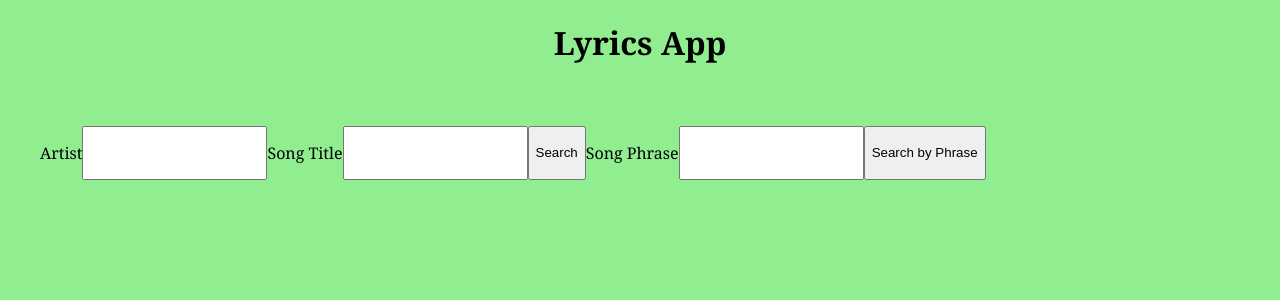
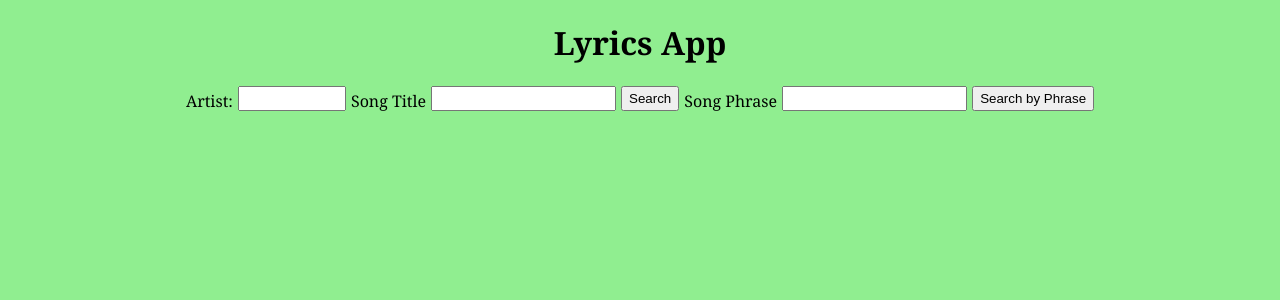
Before and after one commit to asatukorala/lyric-app, a React (Create React App) app: page / in a window 1280 px wide. Shown: the top 300 px of the page. Built offline with nearby package versions, Linux system fonts and the light colour scheme.

Commit message:
css updated

```diff
--- a/src/App.js
+++ b/src/App.js
@@ -4,11 +4,12 @@ import LyricDisplay from './LyricDisplay';
 import env from "react-dotenv"
 import { useState } from 'react';
 //import Songs from './songs';
-// import fetch from 'node-fetch'
 // import { useState, useEffect } from "react"
-// import useFetch from "react-fetch-hook"
 
 function App() {
+  const [artist, setArtist] = useState(null)
+  const [songTitle, setSongTitle] = useState(null)
+  const [restricted, setRestricted] = useState(0)
   const [lyrics, setLyrics] = useState(null)
   const [trackID, setTrackID] = useState(null)
   const [renderList, setRenderList] = useState(null)
@@ -17,7 +18,8 @@ function App() {
      const newContent = event.target.value
      var songPhrase = document.getElementById("song-phrase").value
      console.log(songPhrase)
-    //  console.log(res['message']['body']['track_list'][0]['track']['track_name'], res['message']['body']['track_list'][0]['track']['artist_name'])
+     setArtist("")
+     setSongTitle("")
      let res = fetch(`http://api.musixmatch.com/ws/1.1/track.search?apikey=${process.env.REACT_APP_API_URL}&q_lyrics=${songPhrase}`)
 
     //  , {
@@ -31,15 +33,13 @@ function App() {
    }
 
   const handleLyricDisplay = event => {
-   // const [lyrics, trackID] = React.useState(null)
     const newContent = event.target.value
     var songTitle = document.getElementById("song-title").value
-    // var songTitle = document.newContent.getElementById("song-title").value
     var artist = document.getElementById("artist").value
     console.log(songTitle, artist)
-    // const trackID = getTrackID(songTitle, artist)
+    setArtist(artist)
+    setSongTitle(songTitle + " by")
     fetch(`https://api.musixmatch.com/ws/1.1/track.search?apikey=${process.env.REACT_APP_API_URL}&q_artist=${artist}&q_track=${songTitle}`)
-
     // , {
     //   mode: 'no-cors',
     //   headers: {
@@ -49,9 +49,10 @@ function App() {
     // )
       .then(res => res.json())
       .then(res => setTrackID(res['message']['body']['track_list'][0]['track']['track_id']))
+      .then(res => setRestricted(res['message']['body']['track_list'][0]['track']['restricted']))
   }
 
-  const handleGetLyrics = trackID => {
+  const handleGetLyrics = (trackID) => {
     const res = fetch(`https://api.musixmatch.com/ws/1.1/track.lyrics.get?apikey=${process.env.REACT_APP_API_URL}&track_id=${trackID}`)
     // , {
     //   mode: 'no-cors',
@@ -70,7 +71,7 @@ function App() {
   if (trackID != null) {
     console.log(trackID)
     handleGetLyrics(trackID)
-    if (lyrics === null) {
+    if (lyrics === null || restricted != 0) {
       setLyrics("Sorry. Lyrics are not available.")
     }
   }
@@ -82,27 +83,12 @@ function App() {
       <LyricDisplay
         handleLyricDisplay={handleLyricDisplay}
         handleLyricPhrase={handleLyricPhrase}
+        artist={artist}
+        songTitle={songTitle}
         lyrics={lyrics}
       />
     </div>
   )
-
 }
 
-// async function getTrackID(songTitle, artist) {
-//   const key = env.API_URL
-//   console.log(key)
-//   const res = await fetch(`https://api.musixmatch.com/ws/1.1/track.search?apikey=key&q_artist=${artist}&q_track=${songTitle}`)
-//     .then(res => res.json())
-//   const trackID = res['message']['body']['track_list'][0]['track']['track_id']
-//   return { trackID }
-// }
-
-// async function getlyrics(trackID) {
-//   const res = await fetch(`https://api.musixmatch.com/ws/1.1/track.lyrics.get?apikey=env.API_URL&track_id=${trackID}`)
-//     .then(res => res.json())
-//   const lyrics = res['message']['body']['lyrics']['lyrics_body']
-//   return { lyrics }
-// }
-
 export default App;
--- a/src/LyricDisplay.css
+++ b/src/LyricDisplay.css
@@ -2,18 +2,44 @@
   white-space: pre-line;
 }
 
-.input {
+.input-box {
   display: flex;
-  padding: 40px;
+  gap: 5px;
+  /* padding: 40px;
+  width: 400px;*/
+  height: 25px;
+  text-align: top;
+  width: 100%;
+  justify-content: center;
+  /* margin: 0 auto; */
 }
 
-.lyricgrid {
+.lyric-grid {
   display: grid;
   grid-template-columns: 1.0fr, 6.0fr, 1.0fr;
   padding: 20px;
 }
 
 body {
-  font-family:Georgia, 'Times New Roman', Times, serif;
+  font-family: Georgia, 'Times New Roman', Times, serif;
   background-color:lightgreen;
 }
+
+p {
+  position: relative; top:-12px;
+  text-align: top;
+  height: 100px;
+}
+
+#artist {
+  width: 100px;
+}
+
+/* button { */
+  /* border: 1px solid black;
+  background-color: blue;
+  color: white;
+  font-family: Georgia, 'Times New Roman', Times, serif; */
+  /* text: 0.5 rem;
+  padding: 0.25 rem 0.5 rem; */
+/* } */
--- a/src/LyricDisplay.js
+++ b/src/LyricDisplay.js
@@ -1,12 +1,12 @@
 import React from 'react'
 import './LyricDisplay.css'
 
-function LyricDisplay({ handleLyricDisplay, handleLyricPhrase, lyrics }) {
+function LyricDisplay({ handleLyricDisplay, handleLyricPhrase, songTitle, artist, lyrics }) {
   return (
     <div className="LyricDisplay">
       <h1>Lyrics App</h1>
-      <div className="input">
-      <p>Artist</p>
+      <div className="input-box">
+      <p className="form">Artist: </p>
       <input type="text" id="artist" />
       <p>Song Title</p>
       <input type="text" id="song-title"/>
@@ -15,8 +15,11 @@ function LyricDisplay({ handleLyricDisplay, handleLyricPhrase, lyrics }) {
       <input type="text" id="song-phrase"/>
       <button type="button" onClick={handleLyricPhrase}>Search by Phrase</button>
       </div>
-      <div className="lyricgrid">
-      <div> </div>
+      <div className="lyric-grid">
+      <div><b>{songTitle} {artist}</b> </div>
+      {/* <div className="details">
+
+      </div> */}
       <div className="lyrics">
         {lyrics}
       </div>
```
Also changed, not shown: 1 other file (tests, documents, lock files or other folders).
